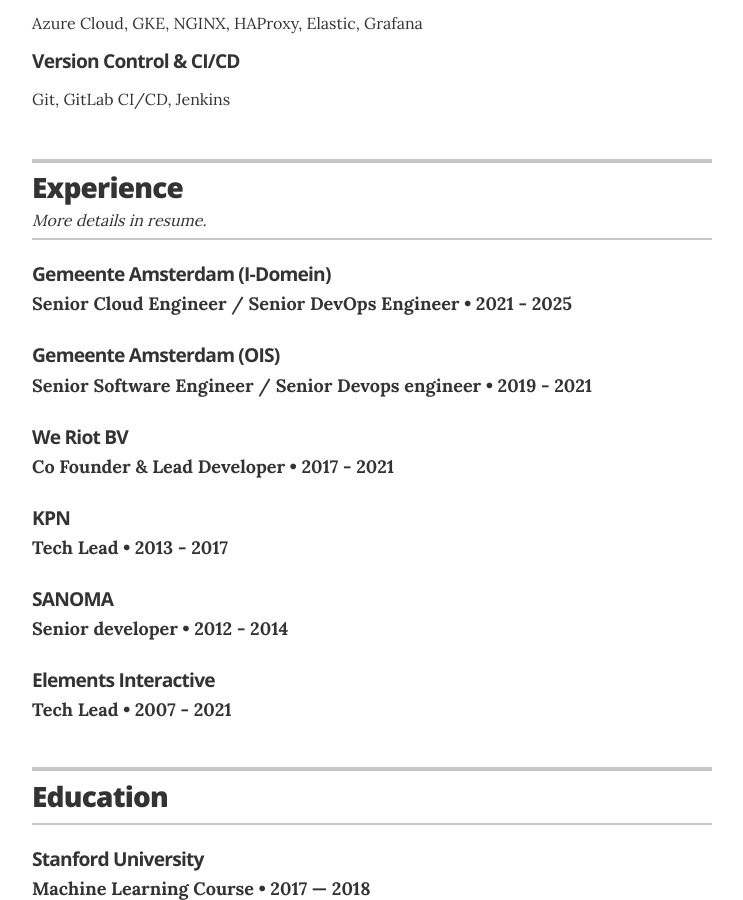
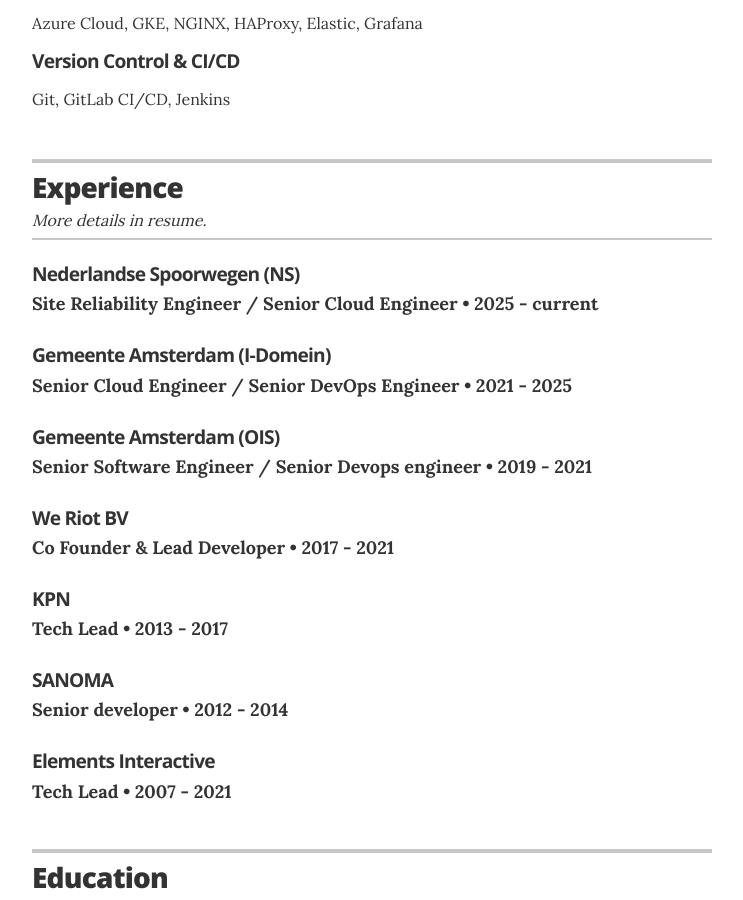
Before and after one commit to nielslensink/resume, a Jekyll site: the page built from index.html, in a window 1280 px wide and 900 px high, scrolled down 883 px. Shown: the whole window, without its empty margins (268-1011 px from the left). Built offline with Jekyll 4.4.1, drawn with Linux system fonts in a browser that asks for light colours.

Commit message:
Add experience

```diff
--- a/_data/experience.yml
+++ b/_data/experience.yml
@@ -1,3 +1,7 @@
+- company: Nederlandse Spoorwegen (NS)
+  position: Site Reliability Engineer / Senior Cloud Engineer
+  duration: 2025 - current
+
 - company: Gemeente Amsterdam (I-Domein)
   position: Senior Cloud Engineer / Senior DevOps Engineer
   duration: 2021 - 2025
```
